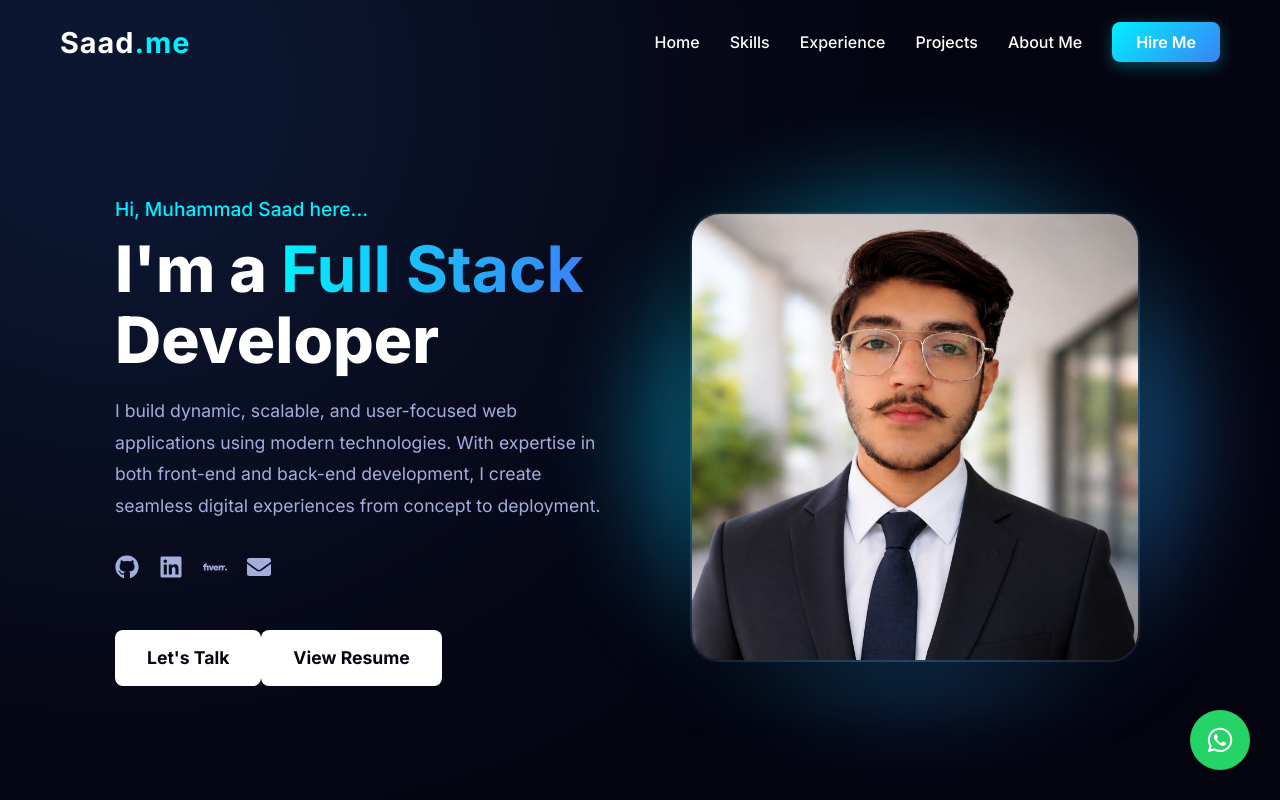
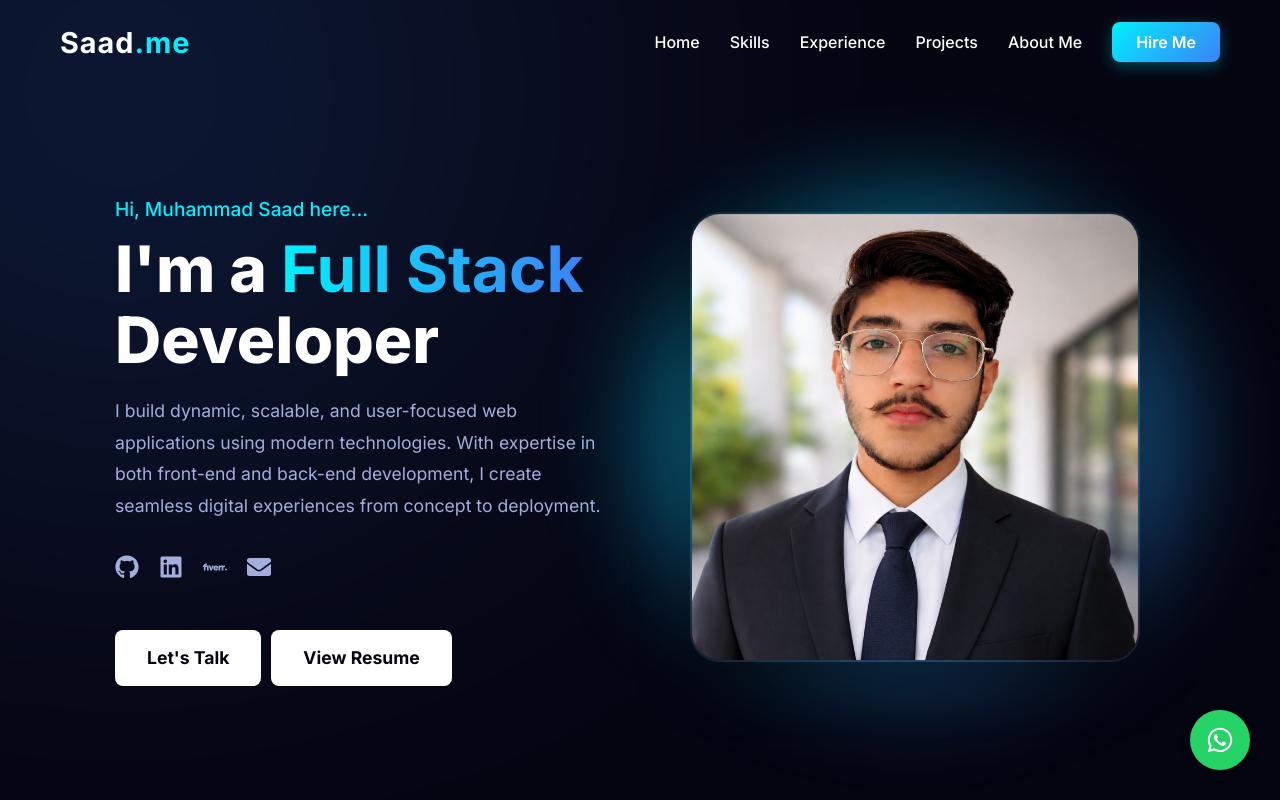
Before and after one commit to Sami-27124/msaadpf, a Next.js app: page / in a window 1280 px wide. Shown: the top 800 px of the page. Built offline with nearby package versions, Linux system fonts and the light colour scheme.

Commit message:
Add files via upload

```diff
--- a/app/globals.css
+++ b/app/globals.css
@@ -237,6 +237,11 @@ ul {
 .social-icon:hover {
   color: var(--accent);
   transform: translateY(-3px);
+}
+
+.links{
+  display: flex;
+  gap: 10px;
 }
 
 .cta-btn {
```
